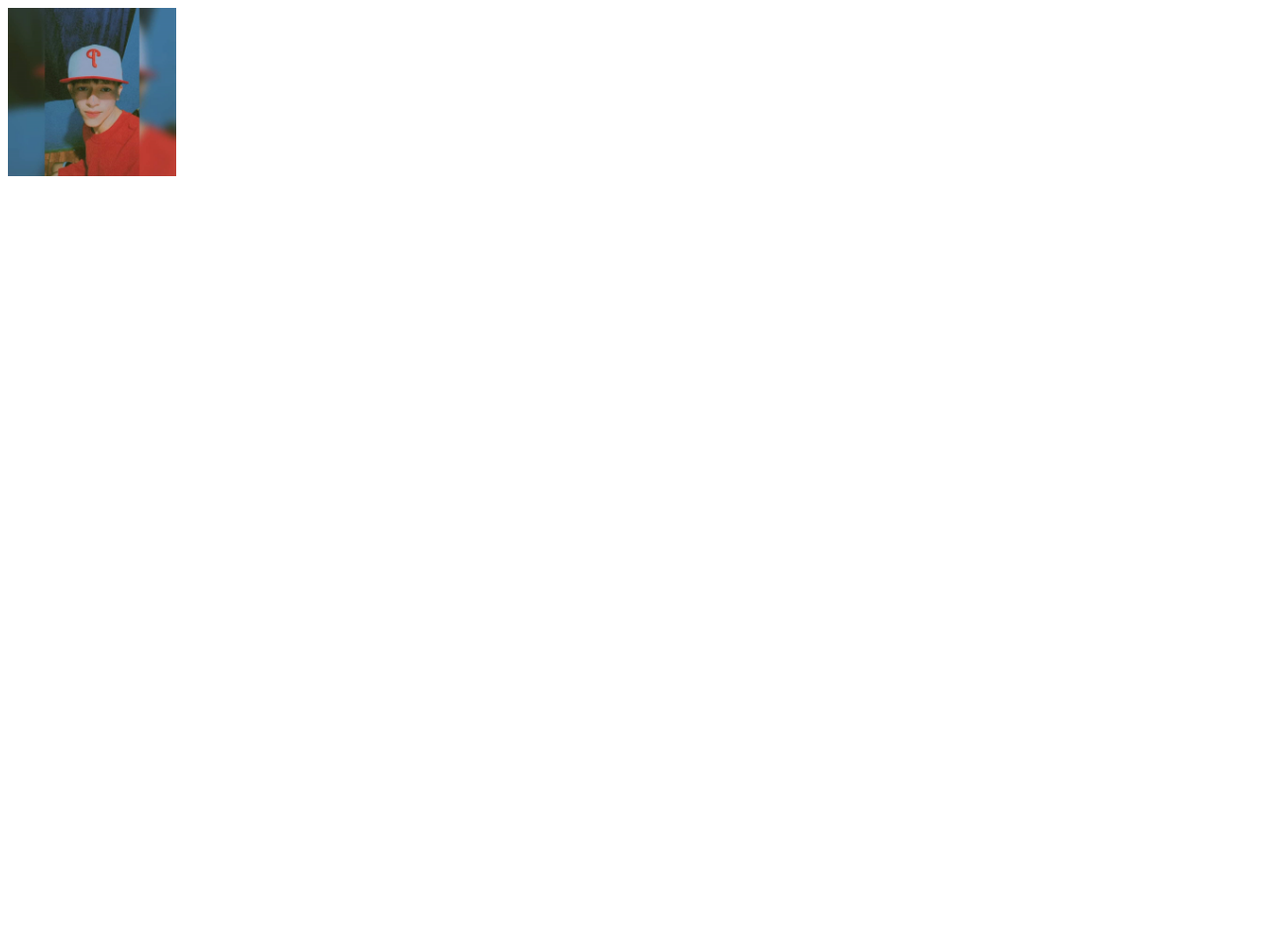
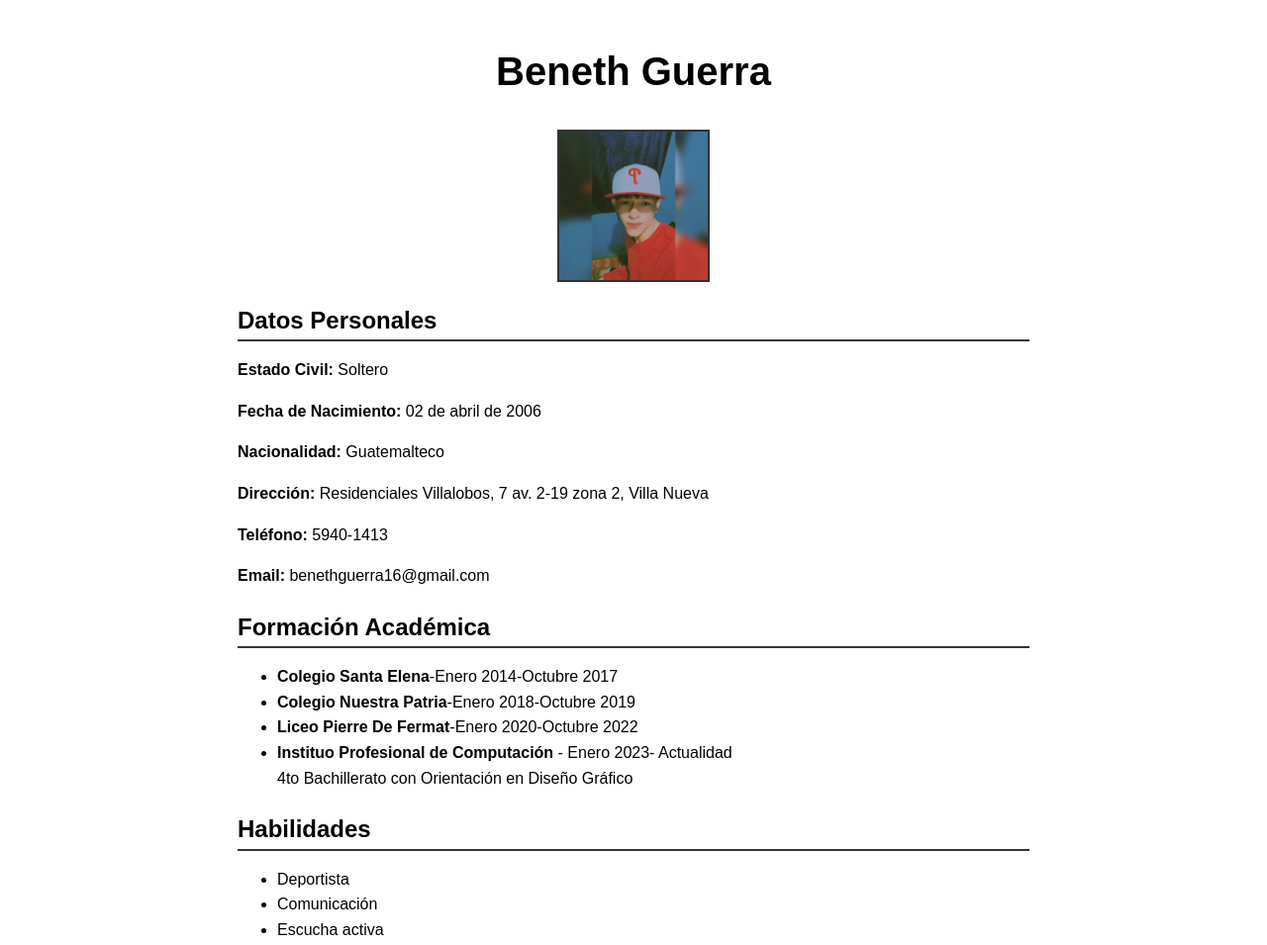
Before and after one commit to BnethO/BMGO4D, a plain HTML site: page index.html in a window 1280 px wide. Shown: the whole page at 99% size. Before the commit the page ends 800 px from the top, so only its background shows below. Drawn offline with Linux system fonts and the light colour scheme.

Commit message:
Agregue index e imagen

```diff
--- a/index.html
+++ b/index.html
@@ -1,3 +1,77 @@
 <html>
+<head>
+<meta charset="UTF-8">
+    <meta name="viewport" content="width=device-width, initial-scale=1.0">
+    <title>Currículum Vitae-Beneth Guerra</title>
+    <style>
+        body {
+            font-family: Arial, sans-serif;
+            margin: 40px;
+            line-height: 1.6;
+        }
+        .container {
+            max-width: 800px;
+            margin: 0 auto;
+        }
+        h1 {
+            text-align: center;
+            font-size: 2.5em;
+        }
+        .contact-info, .education, .skills {
+            margin-bottom: 20px;
+        }
+        .section-title {
+            font-size: 1.5em;
+            border-bottom: 2px solid #333; margin-bottom: 10px;
+   }
+        .photo {
+            width: 150px;
+            height: 150px;
+            background-color: #ddd;
+            margin: 20px auto;
+            border: 2px solid #333;
+            display: block;
+            text-align: center;
+            line-height: 150px;
+            font-size: 1.2em;
+        }
+</style>
+</head>
 <body>
-<img src="Bnet.png" with="50" height="170">
+    <div class="container">
+        <h1>Beneth Guerra</h1>
+
+<div class="photo"><img src="Bnet.png" with="50" height="150"></div>
+</style>
+        <div class="contact-info">
+            <h2 class="section-title">Datos Personales</h2>
+            <p><strong>Estado Civil:</strong> Soltero</p>
+            <p><strong>Fecha de Nacimiento:</strong> 02 de abril de 2006</p>
+            <p><strong>Nacionalidad:</strong> Guatemalteco</p>
+            <p><strong>Dirección:</strong> Residenciales Villalobos, 7 av. 2-19 zona 2, Villa Nueva</p>
+     <p><strong>Teléfono:</strong> 5940-1413</p>
+            <p><strong>Email:</strong> benethguerra16@gmail.com</p>
+        </div>
+
+        <div class="education"><h2 class="section-title">
+            <h2class="section-title">Formación Académica</h2>
+            <ul>
+<li><strong>Colegio Santa Elena</strong>-Enero 2014-Octubre 2017<br>
+<li><strong>Colegio Nuestra Patria</strong>-Enero 2018-Octubre 2019<br>
+<li><strong>Liceo Pierre De Fermat</strong>-Enero 2020-Octubre 2022<br>
+<li><strong>Instituo Profesional de Computación</strong> - Enero 2023- Actualidad<br>
+4to Bachillerato con Orientación en Diseño Gráfico <br>
+            </ul>
+        </div>
+
+        <div class="skills">
+            <h2 class="section-title">Habilidades</h2>
+            <ul>
+                <li>Deportista</li>
+                <li>Comunicación</li>
+                <li>Escucha activa</li>
+            </ul>
+        </div>
+    </div>
+</body>
+</html>
```
